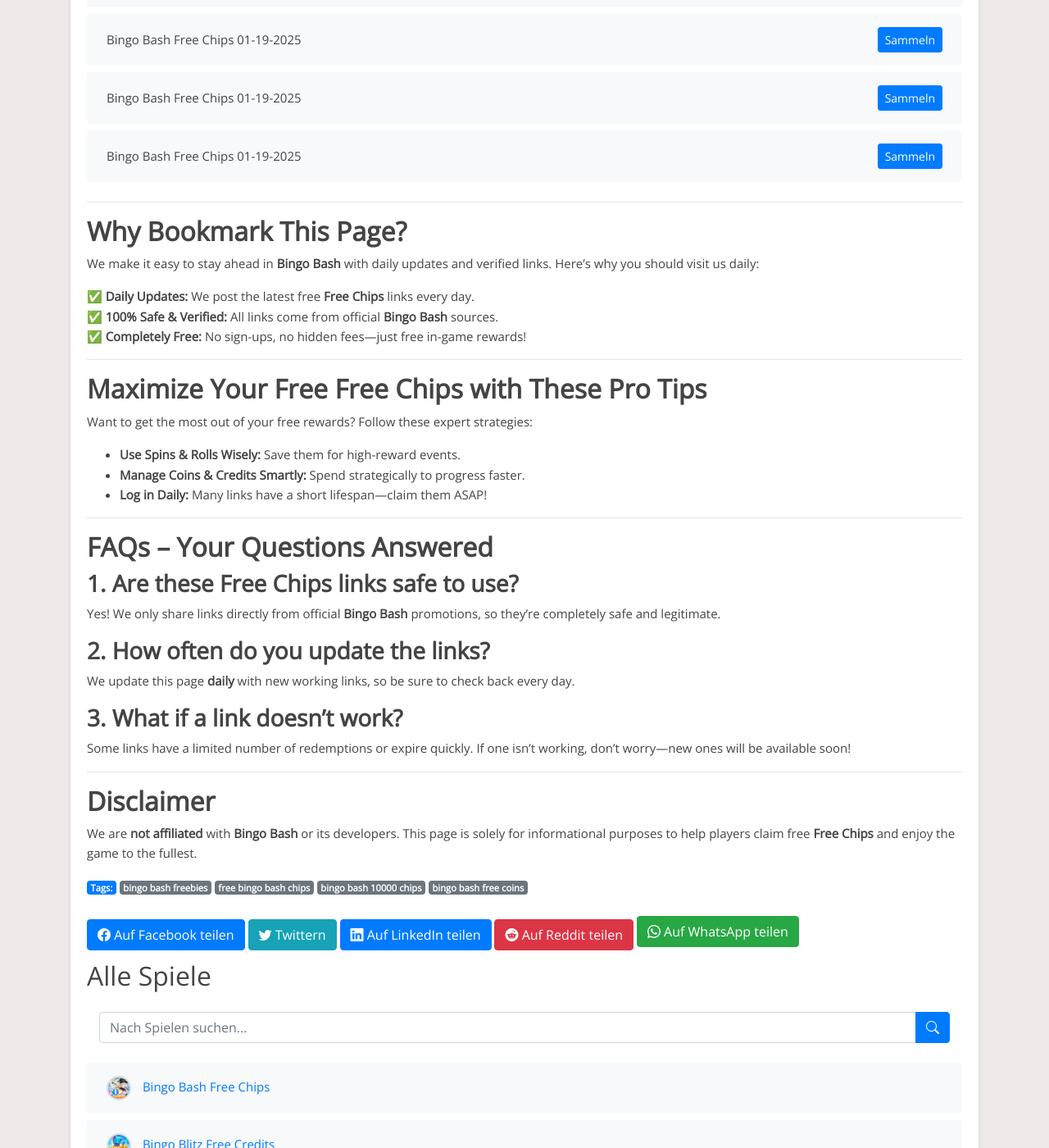
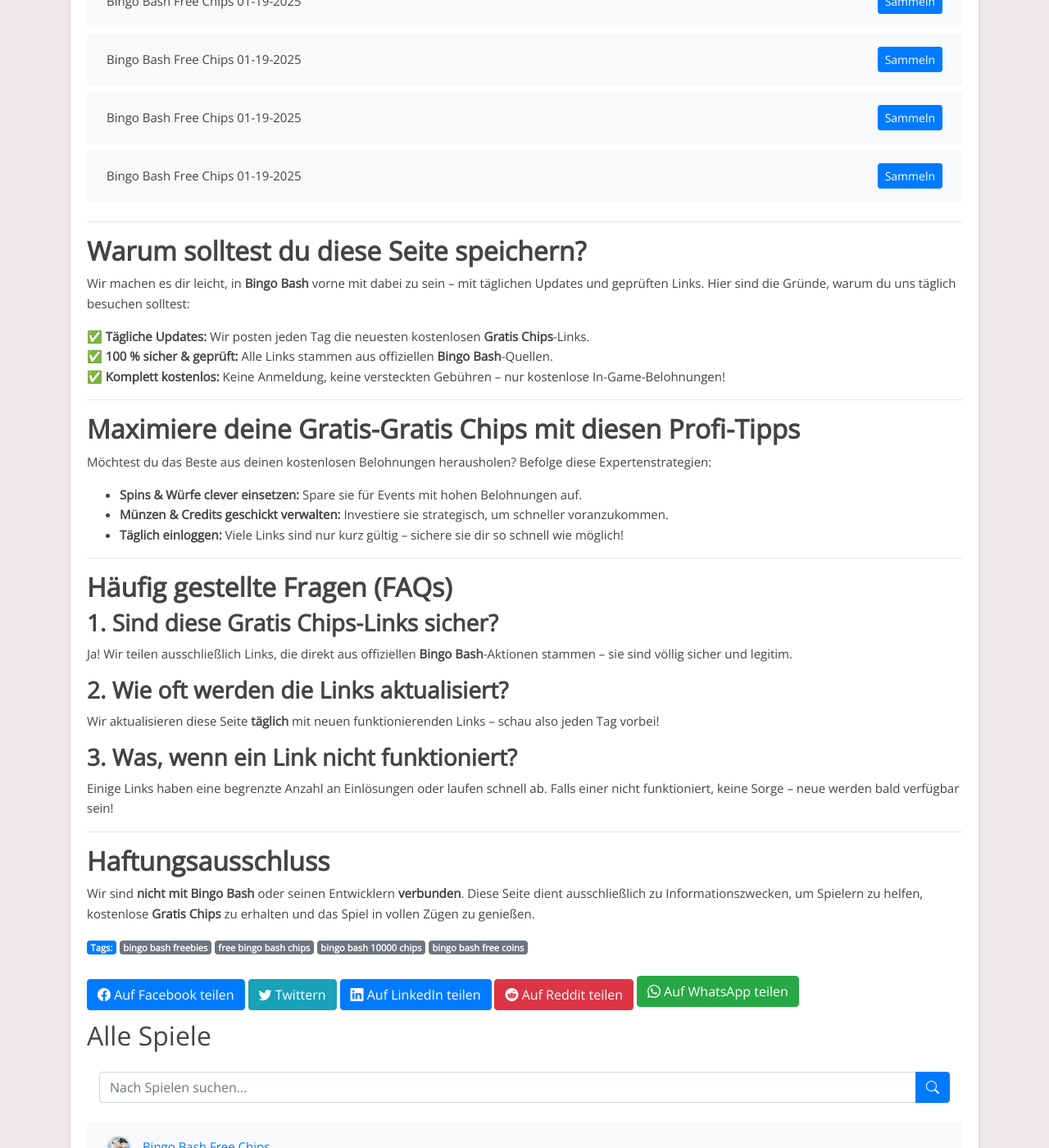
Before and after one commit to Prollad99/bs-de, a Jekyll site: the page built from _posts/2025-01-19-bingo-bash.md, in a window 1280 px wide and 1400 px high, scrolled down 7773 px. Shown: the whole window at 82% size. Built offline with Jekyll 4.4.1, drawn with Linux system fonts in a browser that asks for light colours; some of the changed text lies outside the part shown.

Commit message:
Update bingo-bash reward links, content, and last modified date

```diff
--- a/_includes/bingo-bash_footer.html
+++ b/_includes/bingo-bash_footer.html
@@ -1,38 +1,38 @@
 ---
 
-## **Why Bookmark This Page?**
+## **Warum solltest du diese Seite speichern?**
 
-We make it easy to stay ahead in **Bingo Bash** with daily updates and verified links. Here’s why you should visit us daily:
+Wir machen es dir leicht, in **Bingo Bash** vorne mit dabei zu sein – mit täglichen Updates und geprüften Links. Hier sind die Gründe, warum du uns täglich besuchen solltest:
 
-✅ **Daily Updates:** We post the latest free **Free Chips** links every day.
-✅ **100% Safe & Verified:** All links come from official **Bingo Bash** sources.
-✅ **Completely Free:** No sign-ups, no hidden fees—just free in-game rewards!
+✅ **Tägliche Updates:** Wir posten jeden Tag die neuesten kostenlosen **Gratis Chips**-Links.
+✅ **100 % sicher & geprüft:** Alle Links stammen aus offiziellen **Bingo Bash**-Quellen.
+✅ **Komplett kostenlos:** Keine Anmeldung, keine versteckten Gebühren – nur kostenlose In-Game-Belohnungen!
 
 ---
 
-## **Maximize Your Free Free Chips with These Pro Tips**
+## **Maximiere deine Gratis-Gratis Chips mit diesen Profi-Tipps**
 
-Want to get the most out of your free rewards? Follow these expert strategies:
+Möchtest du das Beste aus deinen kostenlosen Belohnungen herausholen? Befolge diese Expertenstrategien:
 
-- **Use Spins & Rolls Wisely:** Save them for high-reward events.
-- **Manage Coins & Credits Smartly:** Spend strategically to progress faster.
-- **Log in Daily:** Many links have a short lifespan—claim them ASAP!
+- **Spins & Würfe clever einsetzen:** Spare sie für Events mit hohen Belohnungen auf.
+- **Münzen & Credits geschickt verwalten:** Investiere sie strategisch, um schneller voranzukommen.
+- **Täglich einloggen:** Viele Links sind nur kurz gültig – sichere sie dir so schnell wie möglich!
 
 ---
 
-## **FAQs – Your Questions Answered**
+## **Häufig gestellte Fragen (FAQs)**
 
-### **1. Are these Free Chips links safe to use?**
-Yes! We only share links directly from official **Bingo Bash** promotions, so they’re completely safe and legitimate.
+### **1. Sind diese Gratis Chips-Links sicher?**
+Ja! Wir teilen ausschließlich Links, die direkt aus offiziellen **Bingo Bash**-Aktionen stammen – sie sind völlig sicher und legitim.
 
-### **2. How often do you update the links?**
-We update this page **daily** with new working links, so be sure to check back every day.
+### **2. Wie oft werden die Links aktualisiert?**
+Wir aktualisieren diese Seite **täglich** mit neuen funktionierenden Links – schau also jeden Tag vorbei!
 
-### **3. What if a link doesn’t work?**
-Some links have a limited number of redemptions or expire quickly. If one isn’t working, don’t worry—new ones will be available soon!
+### **3. Was, wenn ein Link nicht funktioniert?**
+Einige Links haben eine begrenzte Anzahl an Einlösungen oder laufen schnell ab. Falls einer nicht funktioniert, keine Sorge – neue werden bald verfügbar sein!
 
 ---
 
-## **Disclaimer**
+## **Haftungsausschluss**
 
-We are **not affiliated** with **Bingo Bash** or its developers. This page is solely for informational purposes to help players claim free **Free Chips** and enjoy the game to the fullest.
+Wir sind **nicht mit** **Bingo Bash** oder seinen Entwicklern **verbunden**. Diese Seite dient ausschließlich zu Informationszwecken, um Spielern zu helfen, kostenlose **Gratis Chips** zu erhalten und das Spiel in vollen Zügen zu genießen.
--- a/_includes/bingo-bash_post.html
+++ b/_includes/bingo-bash_post.html
@@ -1,27 +1,27 @@
-Are you a dedicated **Bingo Bash** player? Want to collect **Free Chips** without spending real money? You’re in the right place!
+Bist du ein leidenschaftlicher **Bingo Bash**-Spieler? Möchtest du **Gratis Chips** sammeln, ohne echtes Geld auszugeben? Dann bist du hier genau richtig!
 
-We update this page **every day** with fresh **Free Chips** links so you can boost your gameplay, level up faster, and unlock exciting rewards—all for free.
+Wir aktualisieren diese Seite **täglich** mit neuen **Gratis Chips**-Links, damit du dein Gameplay verbessern, schneller aufsteigen und spannende Belohnungen freischalten kannst – völlig kostenlos.
 
 ---
 
-## **What Are Free Chips Links?**
+## **Was sind Gratis Chips-Links?**
 
-**Free Chips** links are official rewards from **Bingo Bash** developers, offering free **Free Chips** and other in-game bonuses like spins, rolls, credits, and special gifts.
+**Gratis Chips**-Links sind offizielle Belohnungen der **Bingo Bash**-Entwickler. Sie bieten kostenlose **Gratis Chips** und weitere In-Game-Boni wie Spins, Würfe, Credits und spezielle Geschenke.
 
-Instead of searching for them yourself, we do the work for you! We gather and update the latest working links daily, so you can claim your free rewards hassle-free.
+Statt selbst danach zu suchen, übernehmen wir die Arbeit für dich! Wir sammeln und aktualisieren täglich die neuesten funktionierenden Links, damit du deine Gratis-Belohnungen mühelos einlösen kannst.
 
 ---
 
-## **How to Claim Your Free Free Chips**
+## **So löst du deine kostenlosen Gratis Chips ein**
 
-Getting your free **Free Chips** is quick and easy:
+Deine **Gratis Chips** zu erhalten ist schnell und einfach:
 
-1. **Choose a link from the list below.**
-2. **Click the link and sign in to your Bingo Bash account.**
-3. **Enjoy your free Free Chips—instantly added to your game!**
+1. **Wähle einen Link aus der Liste unten.**
+2. **Klicke auf den Link und melde dich in deinem Bingo Bash-Konto an.**
+3. **Genieße deine kostenlosen Gratis Chips – sofort in deinem Spiel verfügbar!**
 
-> 🔔 **Pro Tip:** These links expire fast, so check back daily to grab yours before they’re gone!
+> 🔔 **Tipp:** Diese Links laufen schnell ab – schau täglich vorbei, um dir deine Belohnungen zu sichern!
 
 ---
 
-## **Today’s Free Free Chips for Bingo Bash**
+## **Heutige Gratis-Gratis Chips für Bingo Bash**
```
